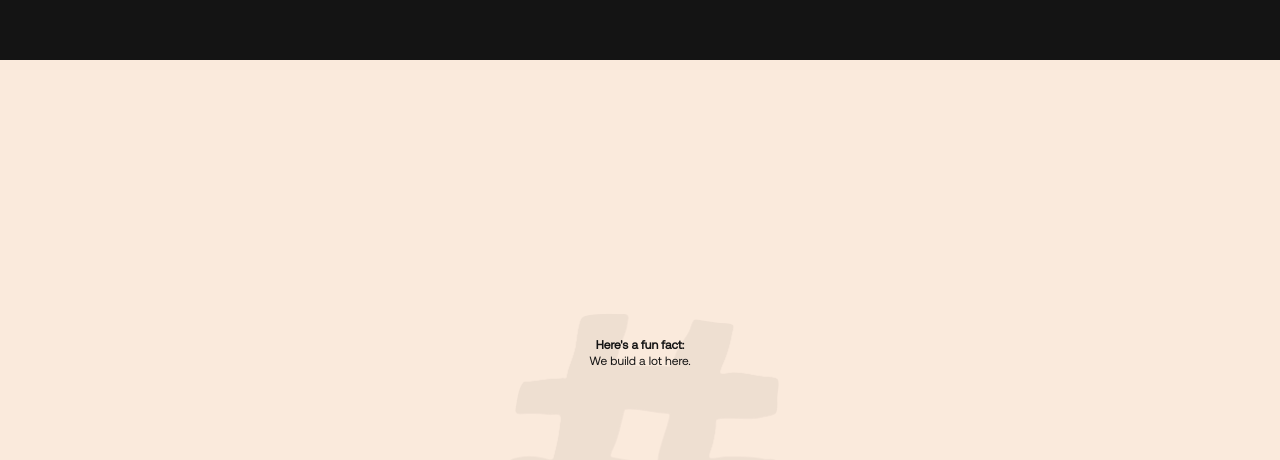
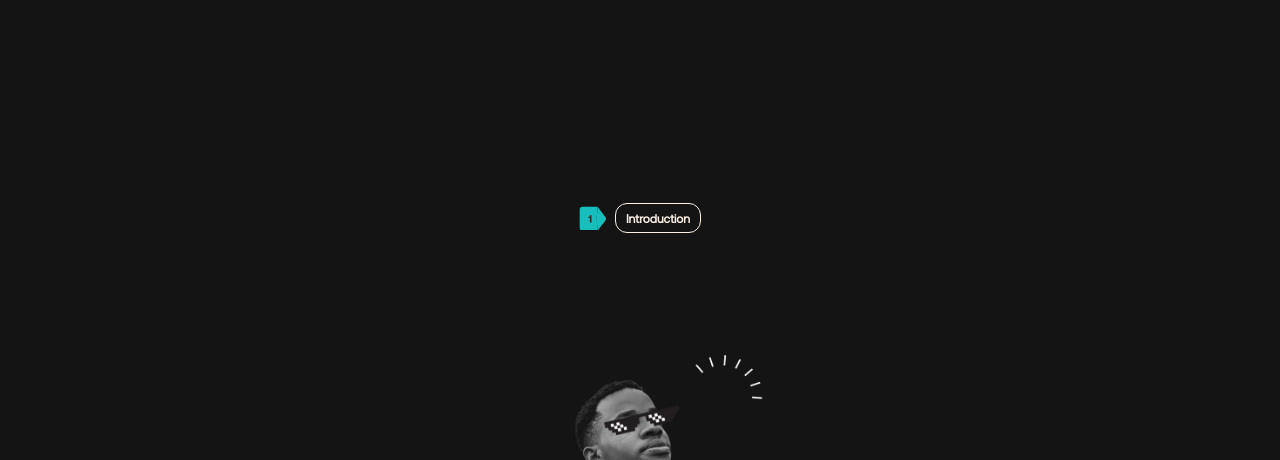
Before and after one commit to ebubesunday16/The-Software-Engineer-You-Wished-You-Hired, a Next.js app: page / in a window 1280 px wide. Shown: the part 2340-2800 px from the top of the page. Built offline with nearby package versions, Linux system fonts and the light colour scheme.

Commit message:
Update page.tsx

```diff
--- a/app/page.tsx
+++ b/app/page.tsx
@@ -11,9 +11,9 @@ const Page = () => {
   return (
     <div>
       <ZoomZoom />
-      <FunFact />
       <Introduction />
       <FeaturedProject />
+      <FunFact />
         <Stack />
         <Finally />
       {/* <ReadingExperience /> */}
```
